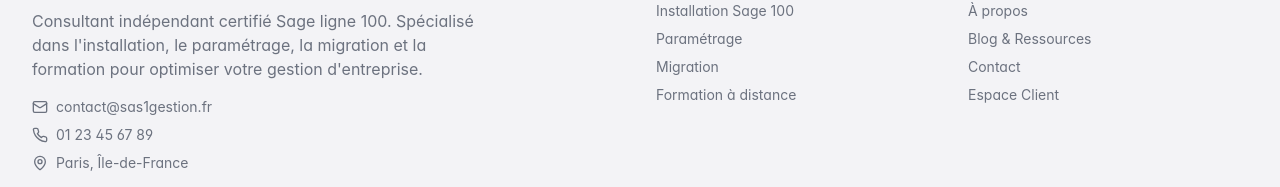
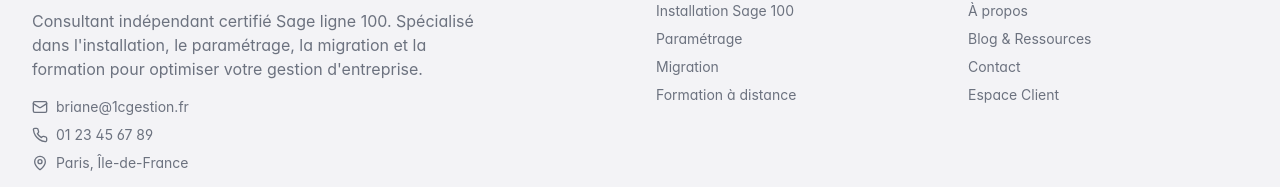
Before and after one commit to GESTIONMAX/sage-consultant-online, a React (Vite) app: page /contact in a window 1280 px wide. Shown: the part 2481-2668 px from the top of the page. Built offline with nearby package versions, Linux system fonts and the light colour scheme.

Commit message:
Replace email address.
Replace the email address with briane@1cgestion.fr.

```diff
--- a/src/components/layout/Footer.tsx
+++ b/src/components/layout/Footer.tsx
@@ -21,7 +21,7 @@ const Footer = () => {
             <div className="space-y-2 text-sm text-muted-foreground">
               <div className="flex items-center space-x-2">
                 <Mail className="w-4 h-4" />
-                <span>contact@sas1gestion.fr</span>
+                <span>briane@1cgestion.fr</span>
               </div>
               <div className="flex items-center space-x-2">
                 <Phone className="w-4 h-4" />
--- a/src/pages/ContactPage.tsx
+++ b/src/pages/ContactPage.tsx
@@ -62,7 +62,7 @@ const ContactPage = () => {
     {
       icon: <Mail className="w-5 h-5" />,
       title: "Email",
-      value: "contact@sas1gestion.fr",
+      value: "briane@1cgestion.fr",
       description: "Réponse sous 24h"
     },
     {
```
